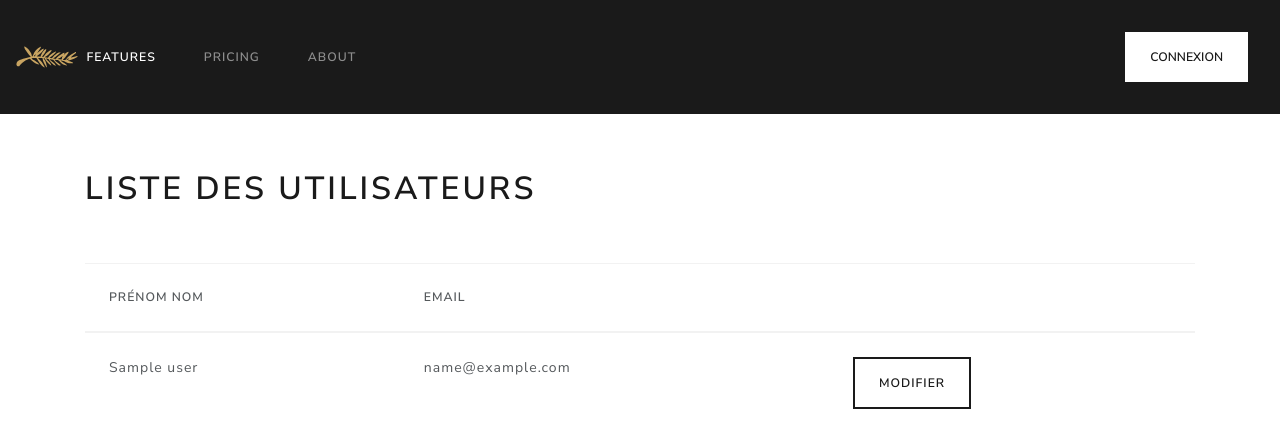
After one commit to lucianoBrd/Festival, a Symfony app: template templates/security/all.html.twig in a window 1280 px wide. The commit adds this page. Shown: the top 448 px of the page. Run offline with Twig, Linux system fonts and the light colour scheme; the template is opened without the code that fills it: most values are stand-ins (such as "Sample title", 1, 10 or a date in 2020); some libraries are stand-ins or nearby versions.

Commit message:
list users

```diff
--- /dev/null
+++ b/templates/security/all.html.twig
@@ -0,0 +1,28 @@
+{% extends 'base.html.twig' %}
+
+
+{% block body %}
+
+<h1>
+  Liste des utilisateurs
+</h1>
+
+<table class="table table-hover">
+        <thead>
+          <tr>
+            <th scope="col">Prénom Nom</th>
+            <th scope="col">Email</th>
+            <th scope="col"></th>
+          </tr>
+        </thead>
+        <tbody>
+          {% for user in users %}
+            <tr>
+                <td>{{ user.name }}</td>
+                <td>{{ user.email }}</td>
+                <td><a href="{{ path('user_edit', {'id': user.id}) }}" class="btn btn-outline-primary">Modifier</a></td>
+            </tr>
+          {% endfor %}
+        </tbody>
+      </table>
+{% endblock %}
--- a/templates/security/registration.html.twig
+++ b/templates/security/registration.html.twig
@@ -3,7 +3,11 @@
 
 {% block body %}
     <h1>
+      {% if editMode %}
+        Modifier
+      {% else %}
         Inscription
+      {% endif %}
     </h1>
 
     {{ form_start(form) }}
```
Also changed, not shown: src/Controller/SecurityController.php (+12 -0 lines).
